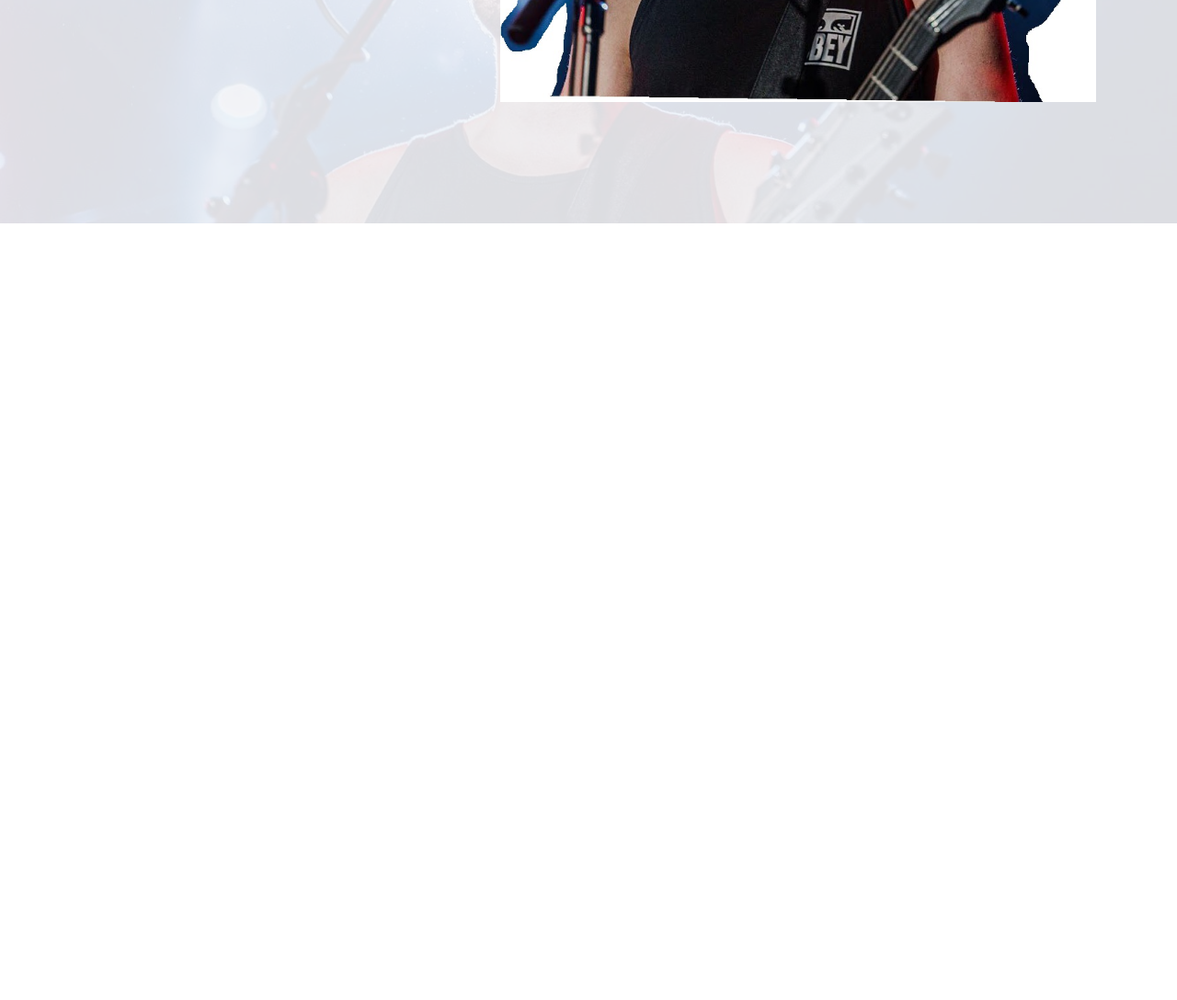
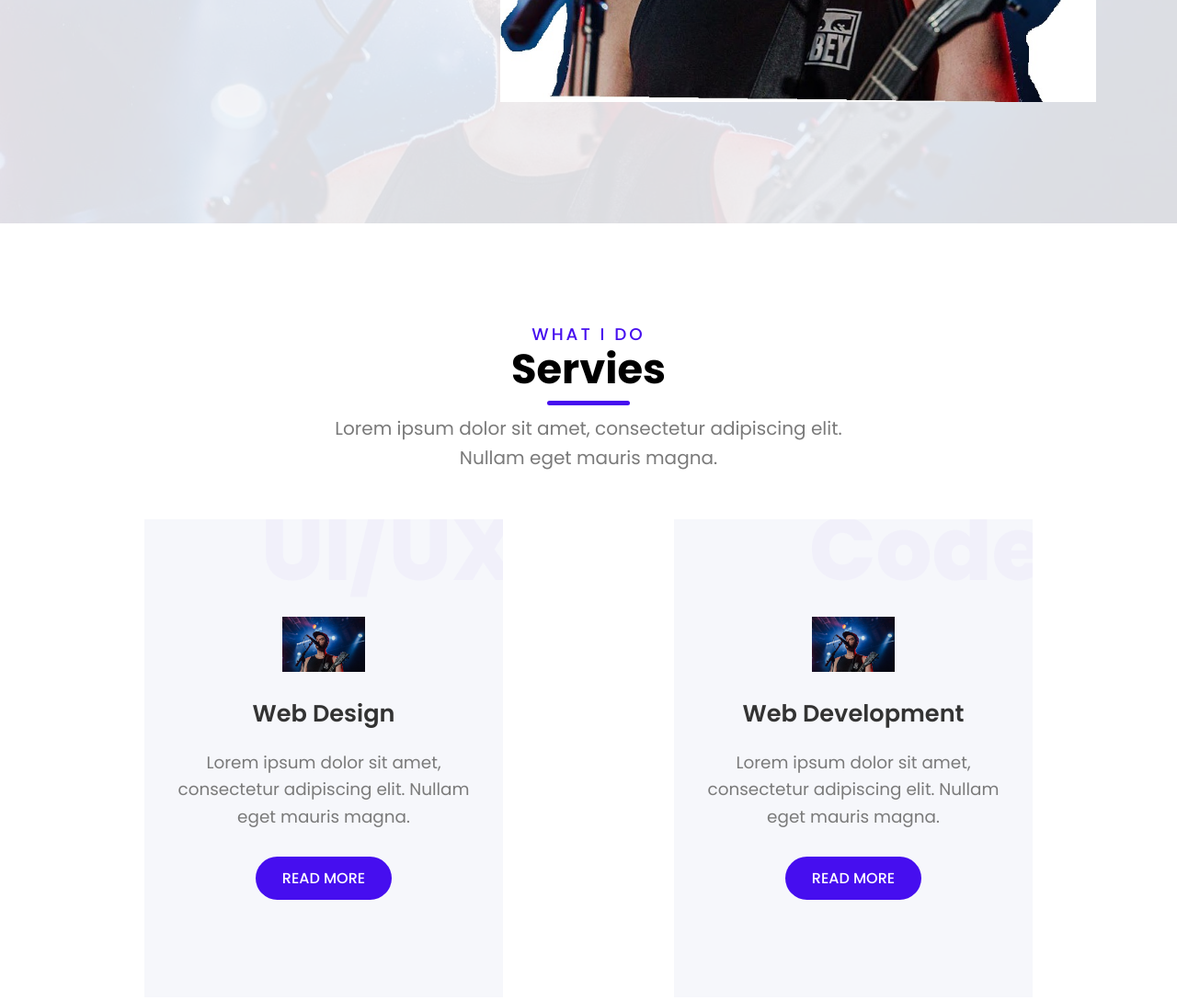
Before and after one commit to ssuddreth/personal_portfolio, a plain HTML site: page index.html in a window 1280 px wide. Shown: the part 557-1645 px from the top of the page at 92% size. Before the commit the page ends 800 px from the top, so only its background shows below. Drawn offline with Linux system fonts and the light colour scheme.

Commit message:
complete services section

```diff
--- a/assets/style.css
+++ b/assets/style.css
@@ -66,6 +66,69 @@ img {
     display: flex;
     align-items: center;
     justify-content: center;
+}
+
+.overlay {
+    position: absolute;
+    width: 100%;
+    height: 100%;
+    overflow: hidden;
+    top: 0;
+    left: 0;
+    opacity: 0.1;
+    top: 6rem;
+}
+
+.section {
+    padding: 7rem 0;
+}
+
+.section-header {
+    text-align: center;
+    margin-bottom: 1.5rem;
+}
+
+.title {
+    position: relative;
+    display: inline-block;
+    padding-bottom: 1rem;
+    line-height: 1;
+    font-size: 2.8rem;
+    margin-bottom: .6rem;
+}
+
+.title::before {
+    content: attr(data-title);
+    display: block;
+    margin-bottom: .4rem;
+    color: var(--main-color);
+    font-size: 1.15rem;
+    font-weight: 500;
+    text-transform: uppercase;
+    letter-spacing: 3px;
+}
+
+.title:after {
+    content: "";
+    position: absolute;
+    width: 90px;
+    height: 5px;
+    border-radius: 3px;
+    background-color: var(--main-color);
+    bottom: 0;
+    left: 50%;
+    transform: translateX(-50%);
+}
+
+.section-header .text {
+    max-width: 600px;
+    margin: 0 auto;
+}
+
+.title-sm {
+    color: var(--dark-one);
+    font-weight: 600;
+    font-size: 1.6rem;
 }
 
 /* End General Styles*/
@@ -172,15 +235,84 @@ nav .container {
     max-width: 750px;
 }
 
-.overlay {
+/*End Header*/
+
+/*Services*/
+
+.card {
+    position: relative;
+    width: 100%;
+    max-width: 390px;
+    min-height: 520px;
+    background-color: var(--light-three);
+    display: flex;
+    align-items: center;
+    justify-content: center;
+    text-align: center;
+    padding: 3rem 2rem;
+    overflow: hidden;
+    transition: .3s;
+}
+
+.cards {
+    display: flex;
+    justify-content: space-around;
+    flex-wrap: wrap;
+    width: 100%;
+}
+
+.card-wrap {
+    margin: 1.7rem .8rem;
+}
+
+.card:before {
+    content: attr(data-card);
+    position: absolute;
+    top: -15px;
+    right: -15px;
+    font-size: 6rem;
+    font-weight: 800;
+    line-height: 1;
+    color: var(--main-color);
+    opacity: 0.025;
+}
+
+.card:after {
+    content: "";
     position: absolute;
     width: 100%;
-    height: 100%;
-    overflow: hidden;
-    top: 0;
+    height: 0px;
+    bottom: 0;
     left: 0;
-    opacity: 0.1;
-    top: 6rem;
+    background-color: var(--main-color);
+    transition: .3s;
 }
 
-/*End Header*/
+.card-wrap:hover .card {
+    transform: translateY(-15px);
+}
+
+.card-wrap:hover .card:after {
+    height: 8px;
+}
+
+.icon {
+    width: 90px;
+    margin-bottom: 1.7rem;
+}
+
+.card .title-sm {
+    line-height: .8;
+}
+
+.card .text {
+    font-size: 1.15rem;
+    margin: 1.8rem 0;
+}
+
+.btn.small {
+    padding: .7rem 1.8rem;
+    font-size: 1rem;
+}
+
+/*End Services*/
--- a/index.html
+++ b/index.html
@@ -62,6 +62,46 @@
               </div>
           </div>
       </header>
+<section class="services section">
+    <div class="container">
+        <div class="section-header">
+            <h3 class="title" data-title="What I Do">Servies</h3>
+            <p class="text">Lorem ipsum dolor sit amet, consectetur adipiscing elit. Nullam eget mauris magna.</p>
+        </div>
+        <div class="cards">
+            <div class="card-wrap">
+                <div class="card" data-card="UI/UX">
+                    <div class="card-content">
+                        <img src="./assets/images/Amos Show.jpg" alt="" class="icon">
+                        <h3 class="title-sm">Web Design</h3>
+                        <p class="text">Lorem ipsum dolor sit amet, consectetur adipiscing elit. Nullam eget mauris magna.</p>
+                        <a href="#" class="btn small">Read More</a>
+                    </div>
+                </div>
+            </div>
+            <div class="card-wrap">
+                <div class="card" data-card="Code">
+                    <div class="card-content">
+                        <img src="./assets/images/Amos Show.jpg" alt="" class="icon">
+                        <h3 class="title-sm">Web Development</h3>
+                        <p class="text">Lorem ipsum dolor sit amet, consectetur adipiscing elit. Nullam eget mauris magna.</p>
+                        <a href="#" class="btn small">Read More</a>
+                    </div>
+                </div>
+            </div>
+            <div class="card-wrap">
+                <div class="card" data-card="App">
+                    <div class="card-content">
+                        <img src="./assets/images/Amos Show.jpg" alt="" class="icon">
+                        <h3 class="title-sm">App Development</h3>
+                        <p class="text">Lorem ipsum dolor sit amet, consectetur adipiscing elit. Nullam eget mauris magna.</p>
+                        <a href="#" class="btn small">Read More</a>
+                    </div>
+                </div>
+            </div>
+        </div>
+    </div>
+</section>
   </main>
   <script src="./assets/animate.js"></script>
 </body>
```
